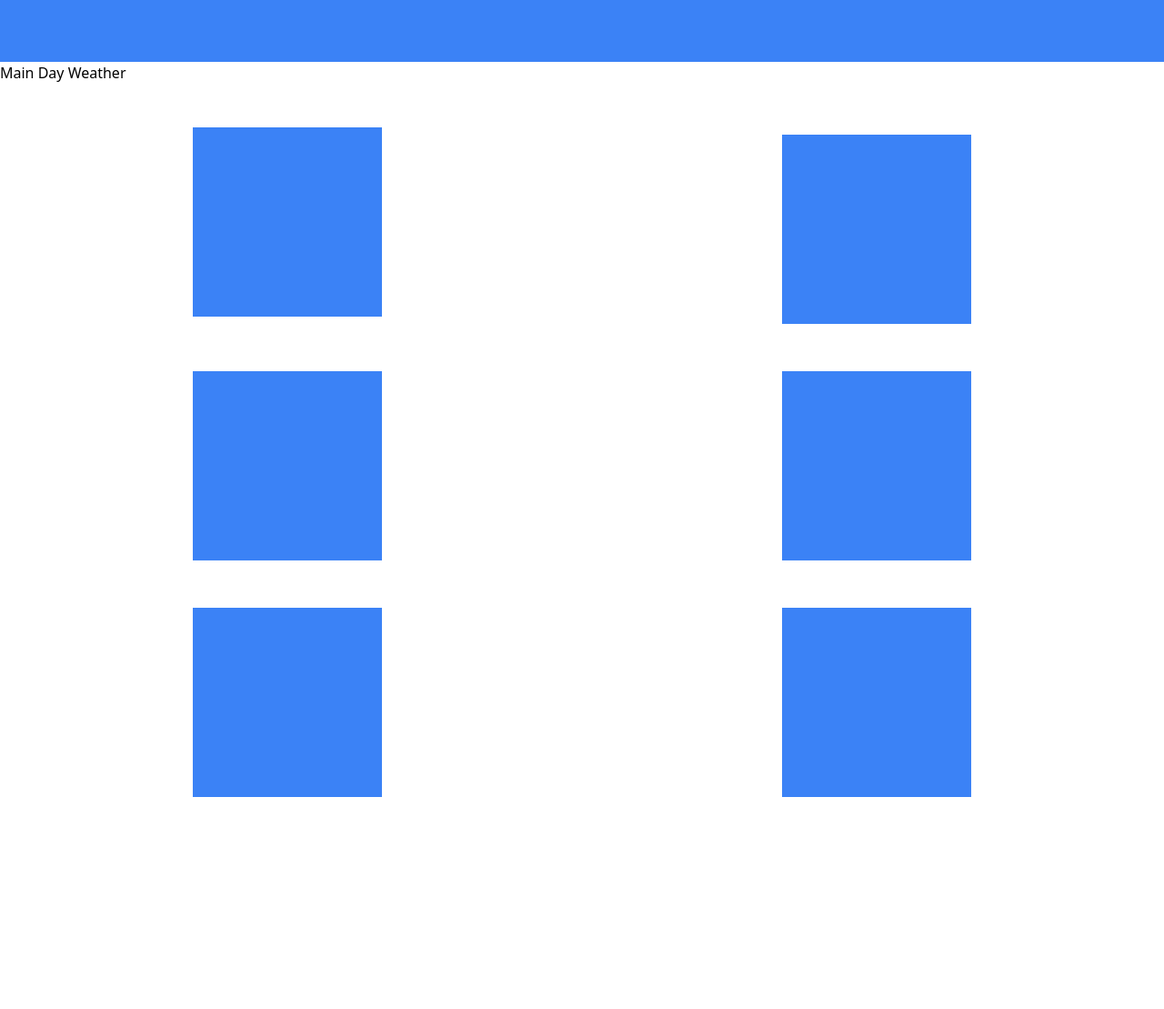
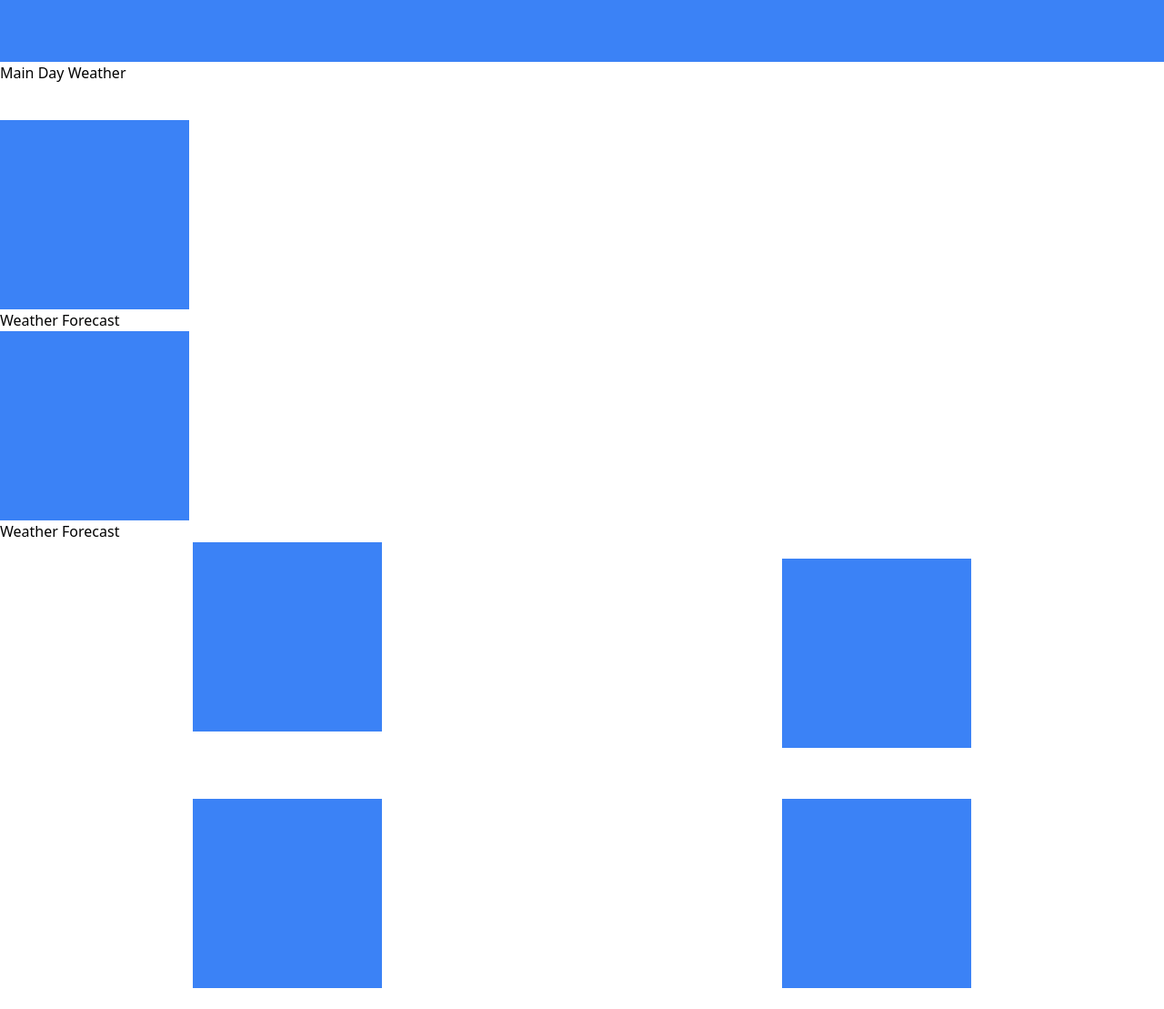
Before and after one commit to boydstacken/fitness-forecast, a plain HTML site: page index.html in a window 1280 px wide. Shown: the part 520-1629 px from the top of the page at 91% size. Before the commit the page ends 1416 px from the top, so only its background shows below. Drawn offline with nearby package versions, Linux system fonts and the light colour scheme; files that its build step writes are made by us from their sources; no server answers.

Commit message:
updating html

```diff
--- a/index.html
+++ b/index.html
@@ -10,7 +10,7 @@
   </head>
   <body>
     <header>
-      <h1 class="text-3xl font-bold underline">Fitness Forcast</h1>
+      <h1 class="text-3xl font-bold underline">Fitness Forecast</h1>
       <nav class ="flex items-center justify-center flex-wrap bg-blue-600 p-6">
           <ul cass = "flex border-b">
             <li class = "bg-blue-500 inline-block py-2 px-4 text-white hover:bg-blue-400 font-semibold" href="#">Home</li>
@@ -30,11 +30,22 @@
         <div class="container bg-blue-500 w-150 h-72"></div>
           <h2>Main Day Weather</h2>
       </section>
+      <section class="Sidecard Item 1">
+        <div class="container align-left bg-blue-500 w-52 h-52"></div>
+          <h2>Weather Forecast</h2>
+        <div class="container"></div>
+      </section>
+      <section class="Sidecard Item ">
+        <div class="container align-left bg-blue-500 w-52 h-52"></div>
+          <h2>Weather Forecast</h2>
+        <div class="container"></div>
+      </section>
       <div class = "grid grid-rows-3 grid-flow-col gap-4 space-y-4 flex-wrap text-white text-sm text-center place-items-center">
         <section class="Previous Workouts">
           <div class="container bg-blue-500 w-52 h-52 pt-5 pb-5"></div>
             <h2>Previous Workouts</h2>
             <div class="container"></div>
+          <div>slim shady</div>
         </section>
         <section class="Weather Forecast Box">
           <div class="container bg-blue-500 w-52 h-52"></div>
```
